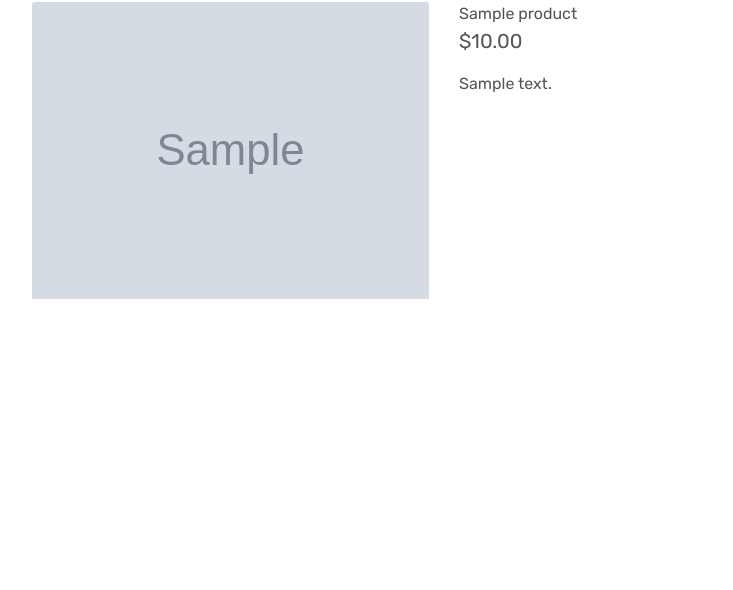
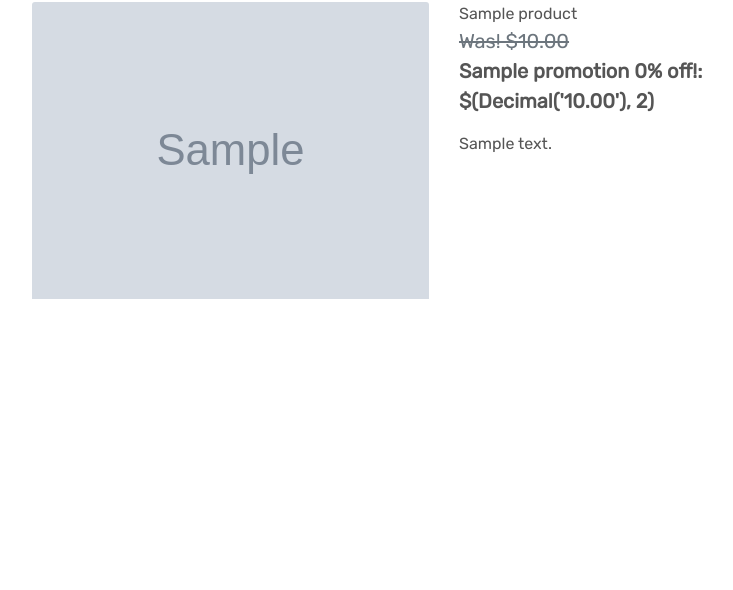
Before and after one commit to Code-Institute-Submissions/ecommerce-pp5-2, a Django app: page /products/1 in a window 1280 px wide. Shown: the part 210-800 px from the top of the page, without its empty margins (196-929 px from the left). Run offline with Django 3.2, Linux system fonts and the light colour scheme; tables that the repository leaves empty hold one stand-in row (values such as "Sample post"); grey boxes marked "Sample" are stand-in pictures; some libraries are stand-ins or nearby versions.

Commit message:
Add promotion model to product_detail and to main_nav

```diff
--- a/products/templates/products/product_detail.html
+++ b/products/templates/products/product_detail.html
@@ -31,8 +31,15 @@
         <div class="col-12 col-md-6 col-lg-4">
             <div class="product-details-container mb-5 mt-md-5">
                 <p class="mb-0">{{ product.name }}</p>
-                <p class="lead mb-0 text-left font-wight-bold">${{ product.price }}</p>
-                <p class="mt-3">{{ product.description }}</p>
+                <!-- <p class="lead mb-0 text-left font-wight-bold">${{ product.price }}</p> -->
+                {% if product.promotion %}
+                    <p class="lead mb-0 text-left text-muted discount">Was! ${{ product.price }}</p>
+                    <p class="lead mb-0 text-left font-weight-bold">{{ product.promotion.name }} {{ product.promotion.discount_percentage }}% off!:</p>
+                    <p class="lead mb-0 text-left font-weight-bold"> ${{ product.discounted_price }}</p>
+                {% else %}
+                    <p class="lead mb-0 text-left font-weight-bold">${{ product.price }}</p>
+                {% endif %}
+                    <p class="mt-3">{{ product.description }}</p>
             </div>
         </div>
     </div>
--- a/products/templates/products/products.html
+++ b/products/templates/products/products.html
@@ -58,6 +58,7 @@
                                         <div class="col">
                                             <!-- I am not sure if this should be done in the cart. Should this be handled in the model with final_price  -->
                                             <!-- 13/10 Model not working, leave until I get to cart -->
+                                            <!-- Do i use math and math.ceil to round up to the nearest 5 or dowm to 0 -->
                                             {% if product.promotion %}
                                                 <p class="lead mb-0 text-left text-muted discount">Was! ${{ product.price }}</p>
                                                 <p class="lead mb-0 text-left font-weight-bold">{{ product.promotion.name }} {{ product.promotion.discount_percentage }}% off!:</p>
--- a/templates/includes/main-nav.html
+++ b/templates/includes/main-nav.html
@@ -42,10 +42,10 @@
                 Special Offers
             </a>
             <div class="dropdown-menu border-0" aria-labelledby="specials-link">
-                <a href="" class="dropdown-item">New Arrivals</a>
-                <a href="" class="dropdown-item">Deals</a>
-                <a href="" class="dropdown-item">Clearance</a>
-                <a href="" class="dropdown-item">All Specials</a>
+                {% for promotion in promotions %}
+                    <a href="{% url 'products' %}?promotion={{ promotion.name }}" class="dropdown-item">{{ promotion.name }}</a>
+                {% endfor %}
+
             </div>
         </li>
         </ul>
```
Also changed, not shown: products/models.py (line endings or trailing spaces).
